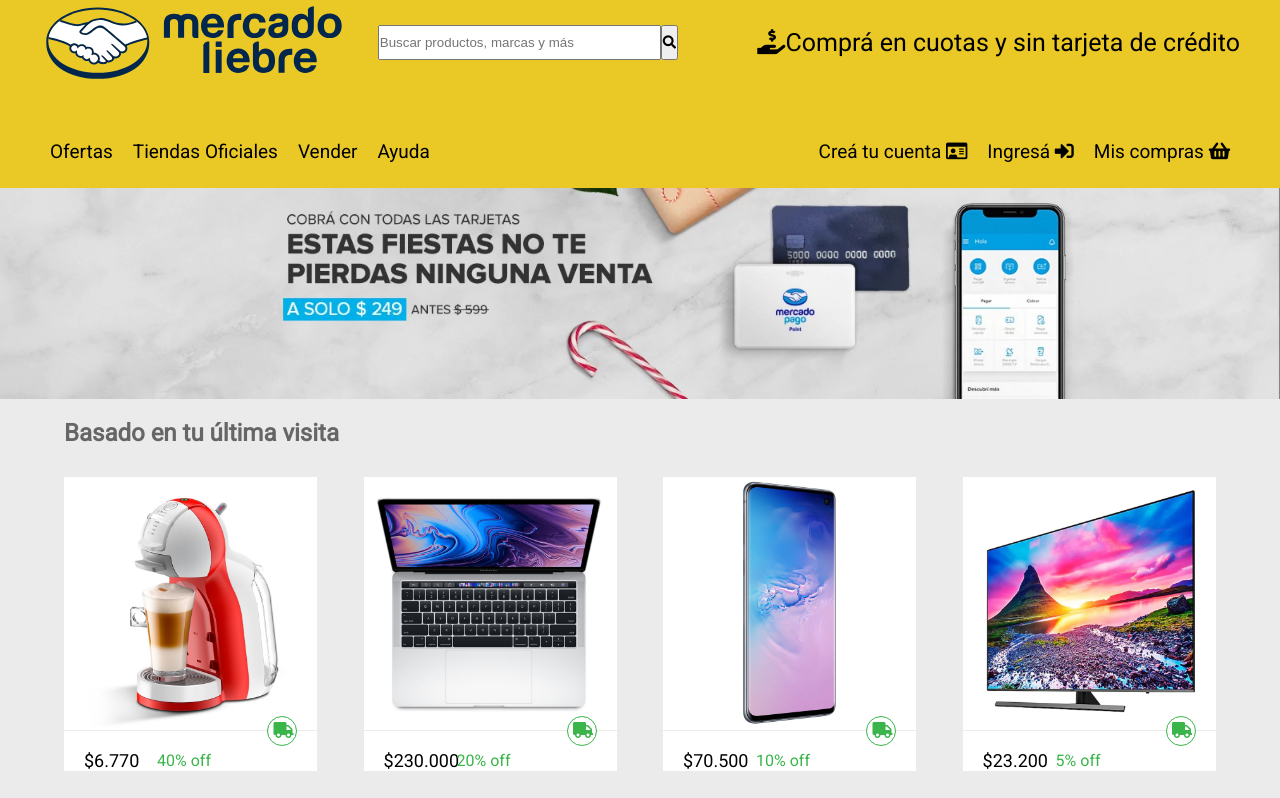
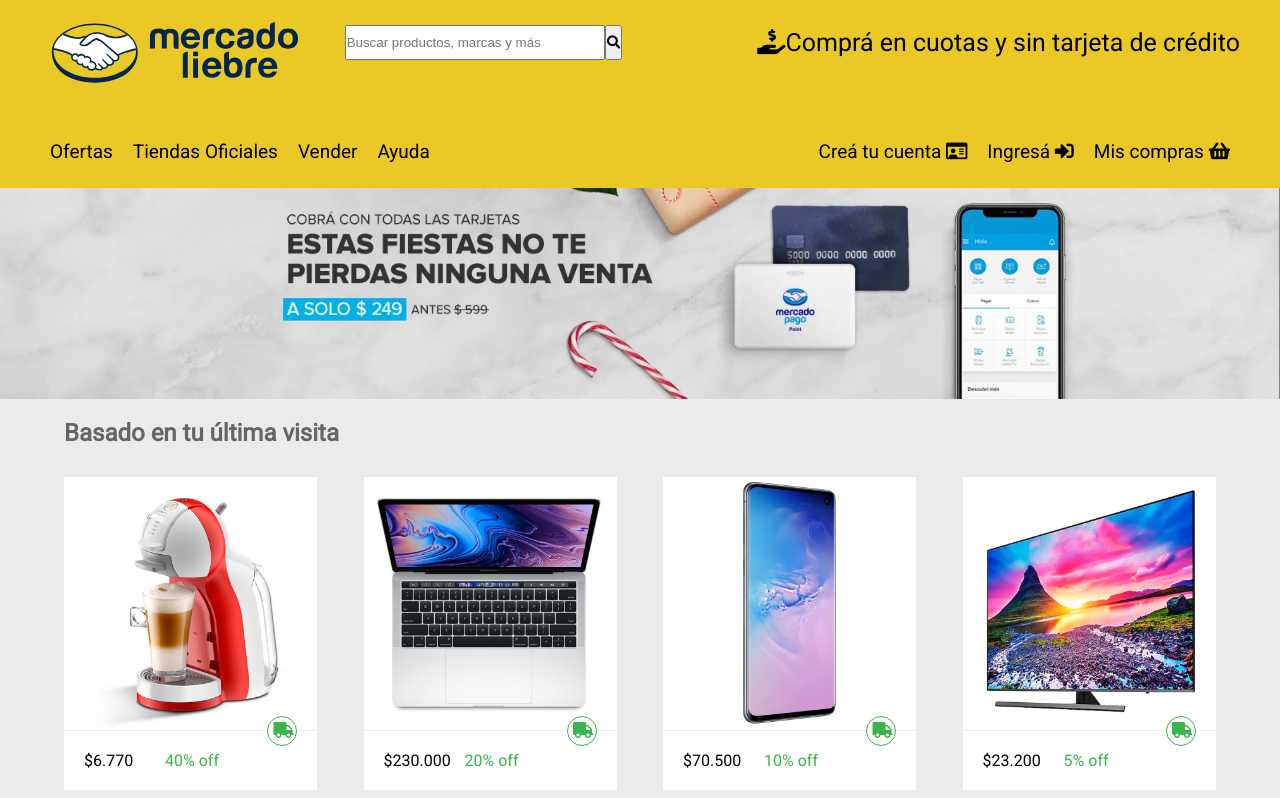
Before and after one commit to jerebustos/MercadoLiebre, a website: page web/views/index.html in a window 1280 px wide. Shown: the top 798 px of the page. Drawn offline with Linux system fonts and the light colour scheme; files that its build step writes are made by us from their sources; files whose address does not match are found by name.

Commit message:
acomdando precio

```diff
--- a/web/public/css/styles.css
+++ b/web/public/css/styles.css
@@ -132,7 +132,6 @@
 }
 
 .price{
-    font-size: 18px;
     width: 30%;
 
 }
@@ -391,7 +390,8 @@
         margin-top: 0px;
     }
     .logo{
-        width: 300px;
+        width: 250px;
+        margin-top: 20px;
     }
     .buscador {
         margin: 25px;
@@ -411,12 +411,10 @@
 
     .discount{
         right: -17px;
-        position: absolute
+        position: relative
     }
-    .price{
-        position:absolute;
-        top: 19px;
-    }
+
+
 
     header{
         margin-top: -20px
```
